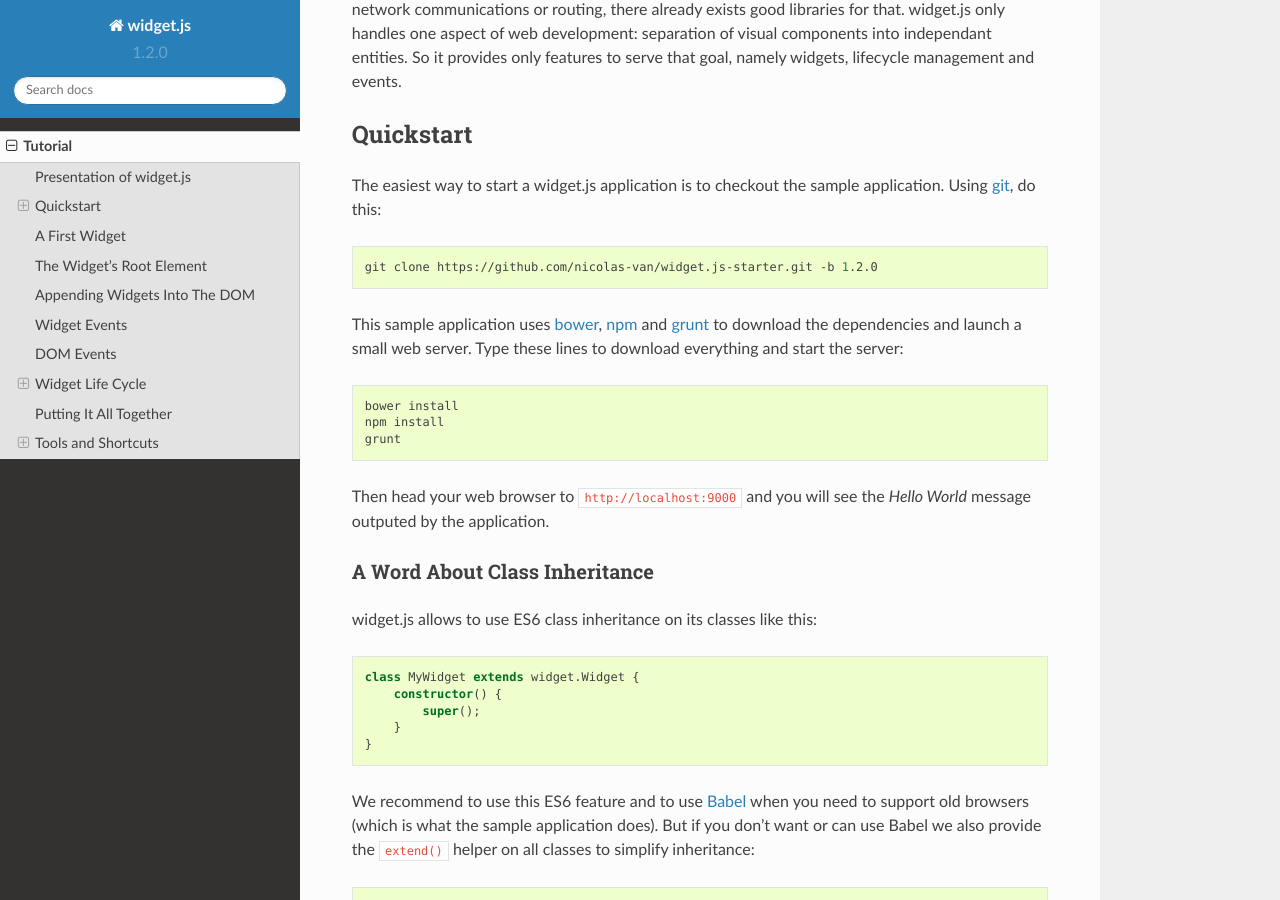
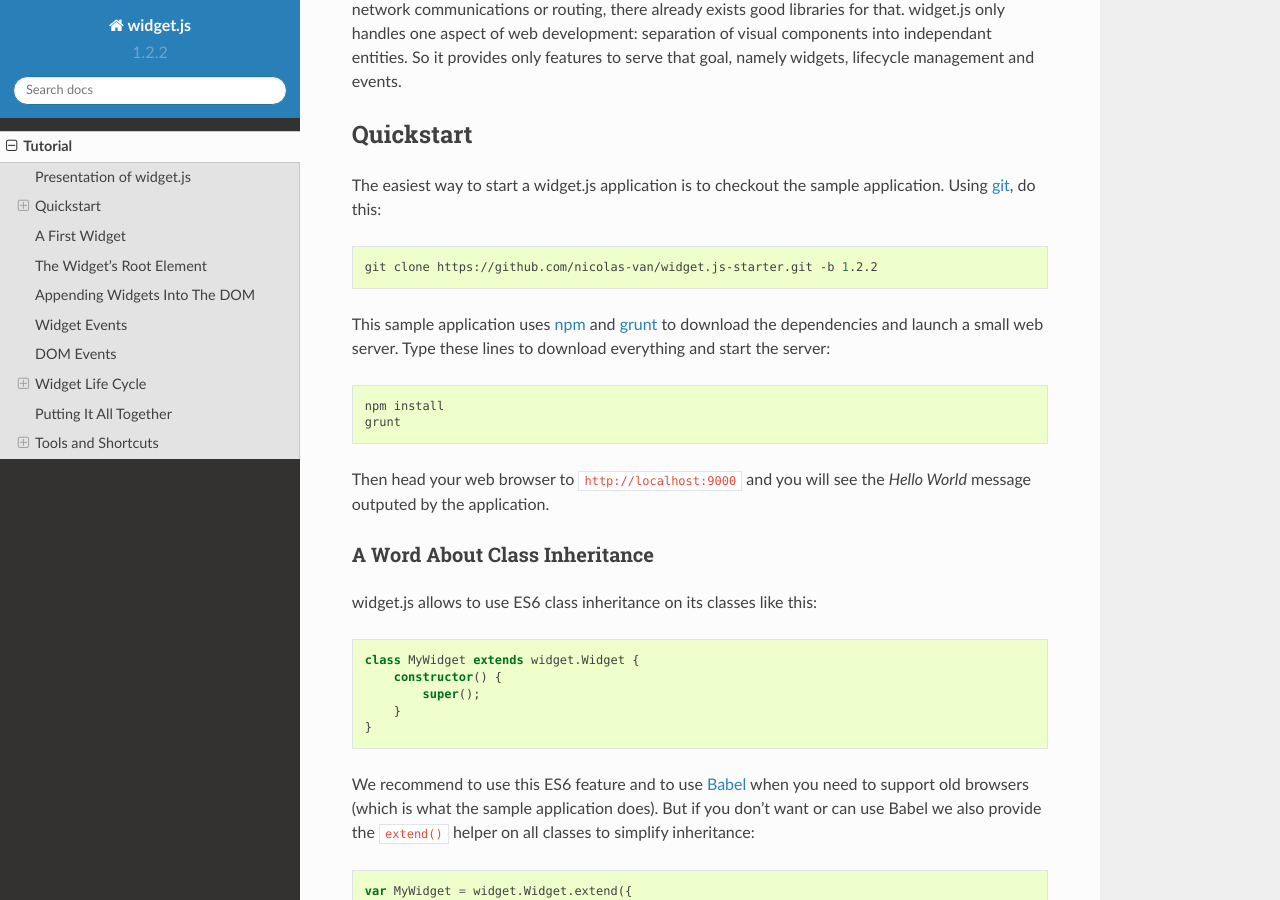
Before and after one commit to nicolas-van/widget.js, a Sphinx documentation site: the page built from docs/tutorial.rst, in a window 1280 px wide and 900 px high, scrolled down 314 px. Built offline with Sphinx 7.4.7 and the Read the Docs theme 2.0.0, drawn with Linux system fonts in a browser that asks for light colours.

Commit message:
Version 1.2.2

```diff
--- a/docs/conf.py
+++ b/docs/conf.py
@@ -56,9 +56,9 @@ author = 'Nicolas Vanhoren'
 # built documents.
 #
 # The short X.Y version.
-version = '1.2.0'
+version = '1.2.2'
 # The full version, including alpha/beta/rc tags.
-release = '1.2.0'
+release = '1.2.2'
 
 # The language for content autogenerated by Sphinx. Refer to documentation
 # for a list of supported languages.
--- a/docs/tutorial.rst
+++ b/docs/tutorial.rst
@@ -24,18 +24,16 @@ The easiest way to start a widget.js application is to checkout the sample appli
 
 .. code-block:: bash
 
-    git clone https://github.com/nicolas-van/widget.js-starter.git -b 1.2.0
+    git clone https://github.com/nicolas-van/widget.js-starter.git -b 1.2.2
 
-This sample application uses bower_, npm_ and grunt_ to download the dependencies and launch a small web server. Type
+This sample application uses npm_ and grunt_ to download the dependencies and launch a small web server. Type
 these lines to download everything and start the server:
 
-.. _bower: http://bower.io/
 .. _npm: https://www.npmjs.com/
 .. _grunt: http://gruntjs.com/
 
 .. code-block:: bash
 
-    bower install
     npm install
     grunt
 
--- a/package.json
+++ b/package.json
@@ -1,6 +1,6 @@
 {
   "name": "widgetjs",
-  "version": "1.2.1",
+  "version": "1.2.2",
   "description": "widget.js framework",
   "main": "widget.js",
   "author": "Nicolas Vanhoren",
```
